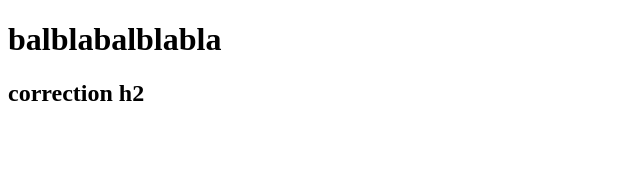
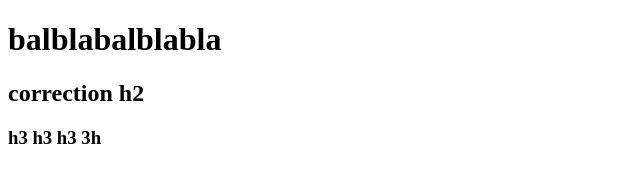
Before and after one commit to cp-sebastian/pruebaGit, a plain HTML site: page index.html in a window 1280 px wide. Shown: the whole page, without its empty margins (0-640 px from the left). Drawn offline with Linux system fonts and the light colour scheme.

Commit message:
agregando h3

```diff
--- a/index.html
+++ b/index.html
@@ -8,5 +8,6 @@
 <body>
     <h1>balblabalblabla</h1>
     <h2>correction h2</h2>
+    <h3>h3 h3 h3 3h</h3>
 </body>
 </html>
```
